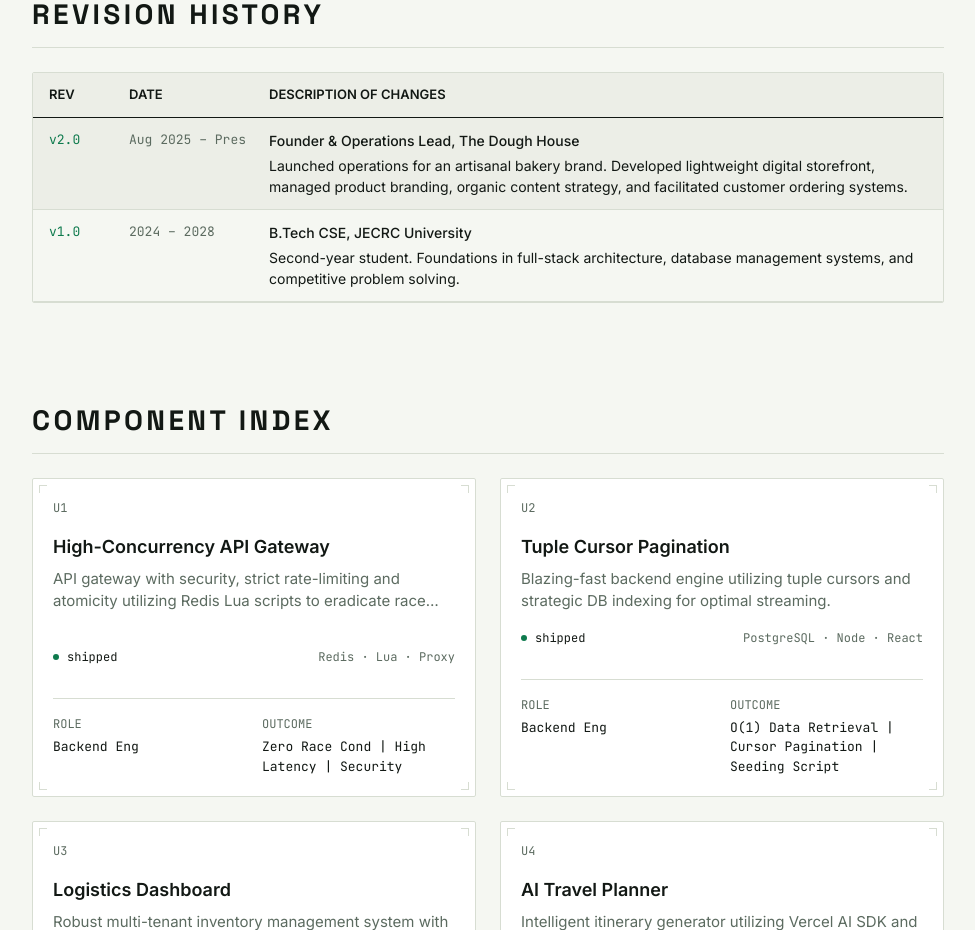
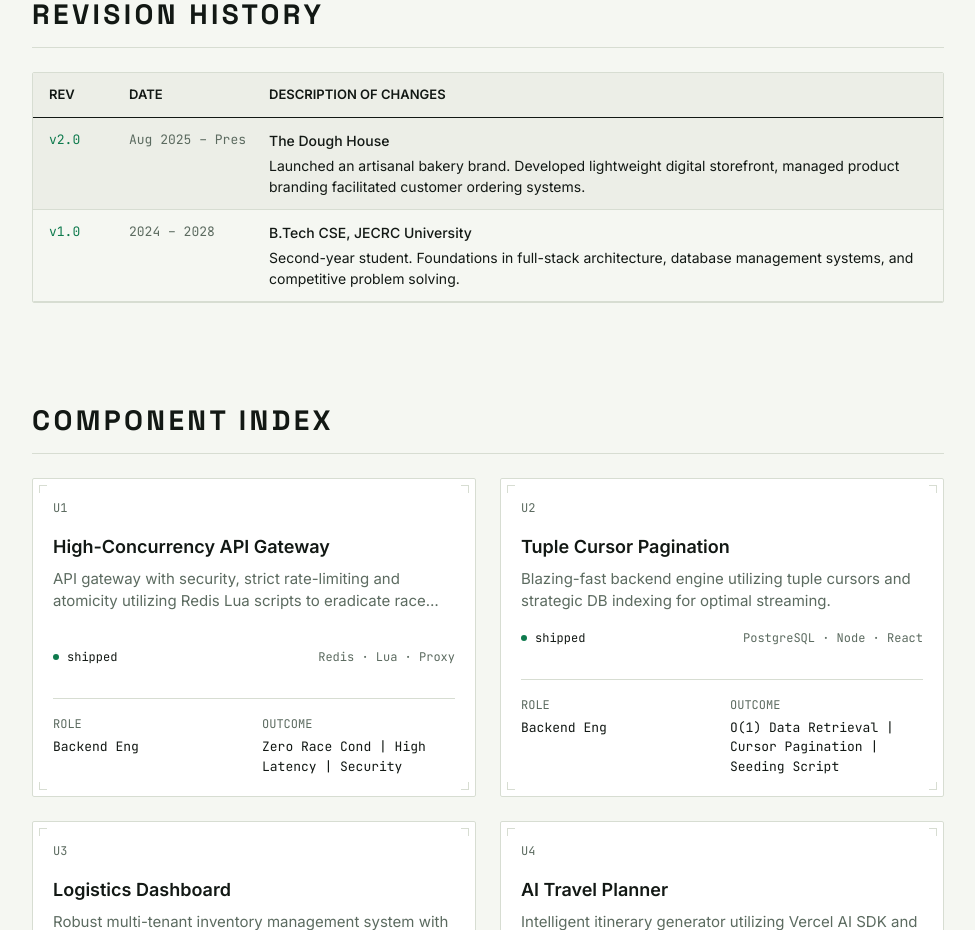
Before and after one commit to dushyant24bcon2017-collab/Personal-Portfolio-, a Next.js app: page / in a window 1280 px wide. Shown: the part 940-1870 px from the top of the page, without its empty margins (152-1127 px from the left). Built offline with nearby package versions, Linux system fonts and the light colour scheme.

Commit message:
small chnage

```diff
--- a/app/page.tsx
+++ b/app/page.tsx
@@ -638,8 +638,8 @@ export default function Home() {
               <div className="font-mono text-[13px] text-[var(--color-solder-mask)]"><CryptoReveal text="v2.0" /></div>
               <div className="font-mono text-[13px] text-[var(--color-legend-gray)]"><CryptoReveal text="Aug 2025 – Pres" /></div>
               <div className="font-fieldwork text-[14px] text-[var(--color-ink)] leading-[1.5]">
-                <strong className="font-medium block mb-1">Founder &amp; Operations Lead, The Dough House</strong>
-                Launched operations for an artisanal bakery brand. Developed lightweight digital storefront, managed product branding, organic content strategy, and facilitated customer ordering systems.
+                <strong className="font-medium block mb-1"> The Dough House</strong>
+                Launched  an artisanal bakery brand. Developed lightweight digital storefront, managed product branding facilitated customer ordering systems.
               </div>
             </div>
             <div className="grid grid-cols-[80px_140px_1fr] spec-table-row border-b border-[var(--color-trace-gray)] px-4 py-3 items-start">
```
